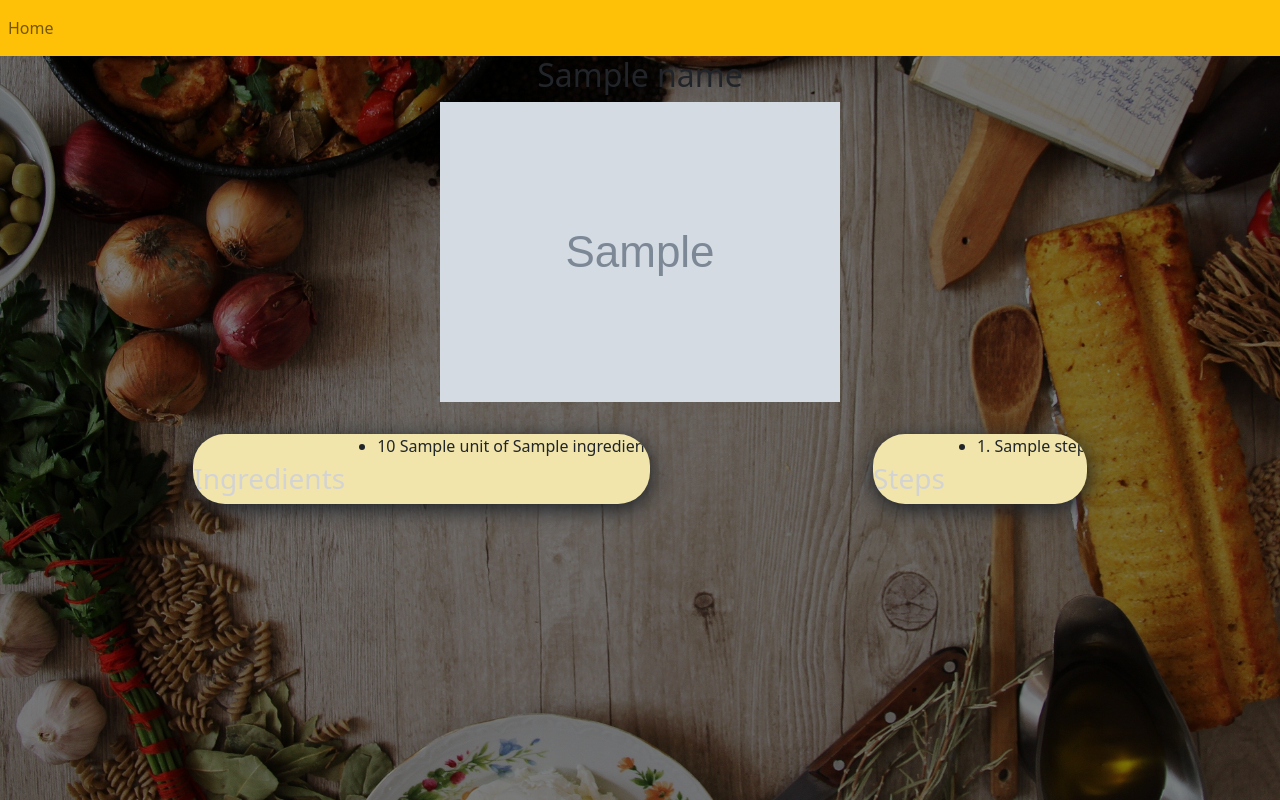
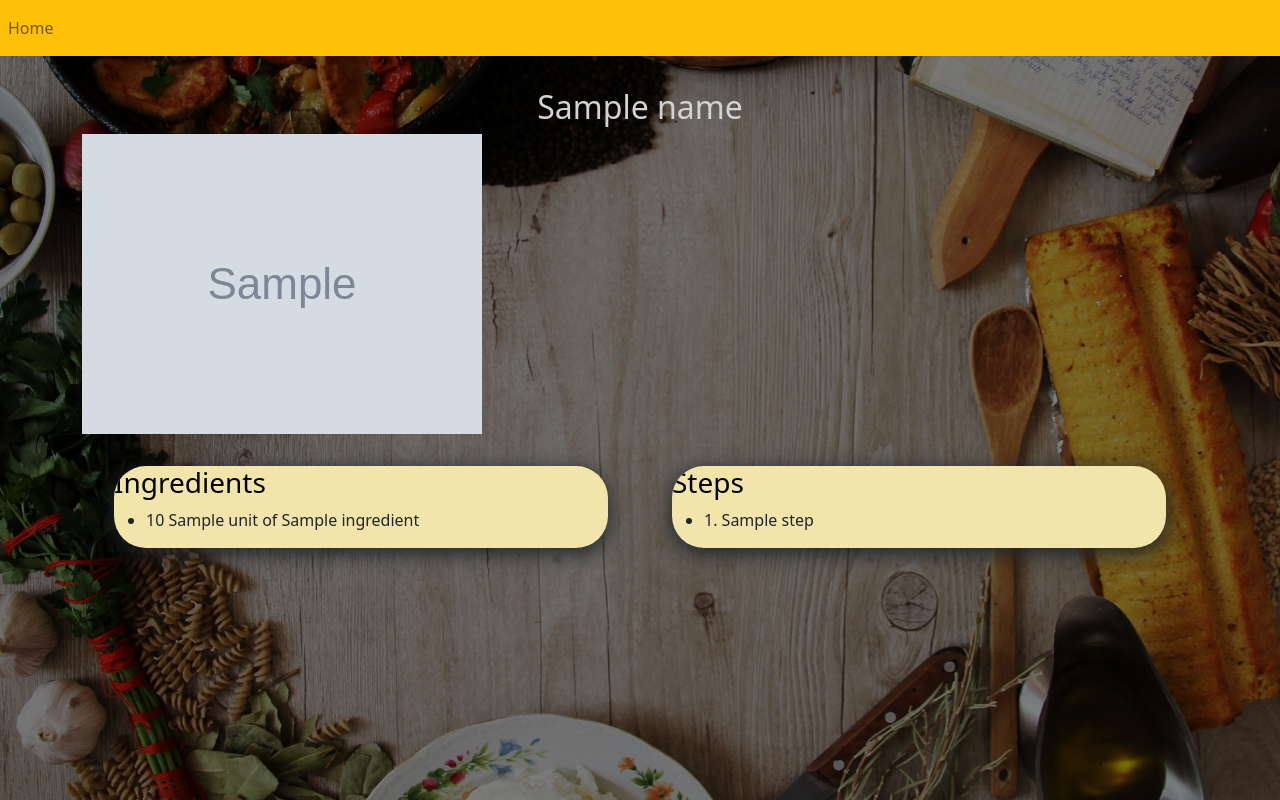
Before and after one commit to waqaspathan00/recipe-finder, a Flask app: template website/templates/recipe.html in a window 1280 px wide. Run offline with Flask 2, Linux system fonts and the light colour scheme; the template is opened without the code that fills it: most values are stand-ins (such as "Sample title", 1, 10 or a date in 2020); grey boxes marked "Sample" are stand-in pictures; some libraries are stand-ins or nearby versions.

Commit message:
fixed styling for recipe page

```diff
--- a/website/templates/recipe.html
+++ b/website/templates/recipe.html
@@ -3,20 +3,16 @@
 {% block content %}
 
     {# name of food #}
-    <div class="flexbox-container">
-        <h2>{{ name }}</h2>
-    </div>
+    <h2 class="title">{{ name }}</h2>
 
-    <div class="flexbox-container">
-        <img src="{{ image }}">
-    </div>
+    <img src="{{ image }}" alt="image of {{ name }}">
 
     <div class="flexbox-container">
 
         {# all the ingredients for the food #}
-        <div class="flexbox-item">
+        <div class="flexbox-item ingredients">
             {% if ingredients %}
-                <h3 class="title">Ingredients</h3>
+                <h3 class="section-title">Ingredients</h3>
                 {% for ingredient in ingredients %}
                     <ul>
                         {% if ingredient["unit"] %}
@@ -30,9 +26,9 @@
         </div>
 
         {# all the steps for the food #}
-        <div class="flexbox-item">
+        <div class="flexbox-item steps">
             {% if steps %}
-                <h3 class="title">Steps</h3>
+                <h3 class="section-title">Steps</h3>
                 {% for step in steps %}
                     <ul>
                         <li>{{ step["number"] }}. {{ step["step"] }}</li>
```
